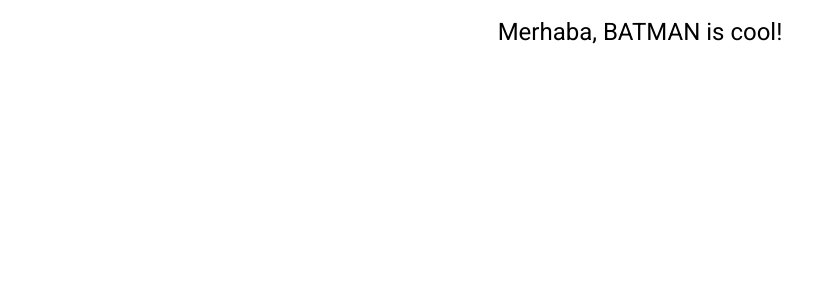
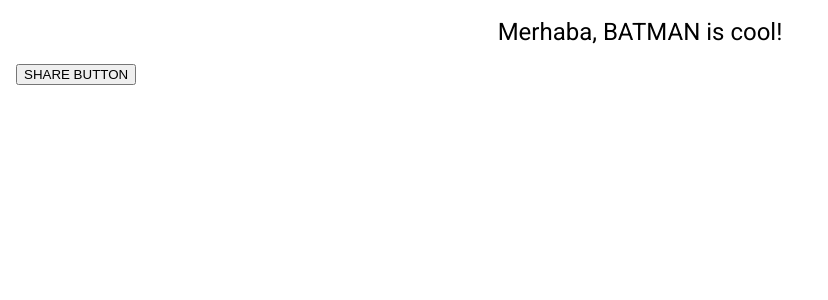
Before and after one commit to olcayusta/batman-app, an Angular app: page / in a window 1280 px wide. Shown: the top 300 px of the page, without its empty margins (0-828 px from the left). Built offline with nearby package versions, Linux system fonts and the light colour scheme.

Commit message:
update share api

```diff
--- a/src/app/app.component.html
+++ b/src/app/app.component.html
@@ -4,5 +4,7 @@
         <!--<img src="../assets/giphy.webp" alt="BATMAN" width="400" height="300">-->
     </div>
 
+    <button (click)="share()">SHARE BUTTON</button>
+
     <router-outlet></router-outlet>
 </main>
--- a/src/app/app.component.ts
+++ b/src/app/app.component.ts
@@ -25,4 +25,16 @@
             alert('Available update!')
         })
     }
+
+    share() {
+        if (navigator.share) {
+            navigator.share({
+                title: 'web.dev',
+                text: 'Check out web.dev.',
+                url: 'https://web.dev/',
+            })
+                .then(() => console.log('Successful share'))
+                .catch((error) => console.log('Error sharing', error));
+        }
+    }
 }
```
